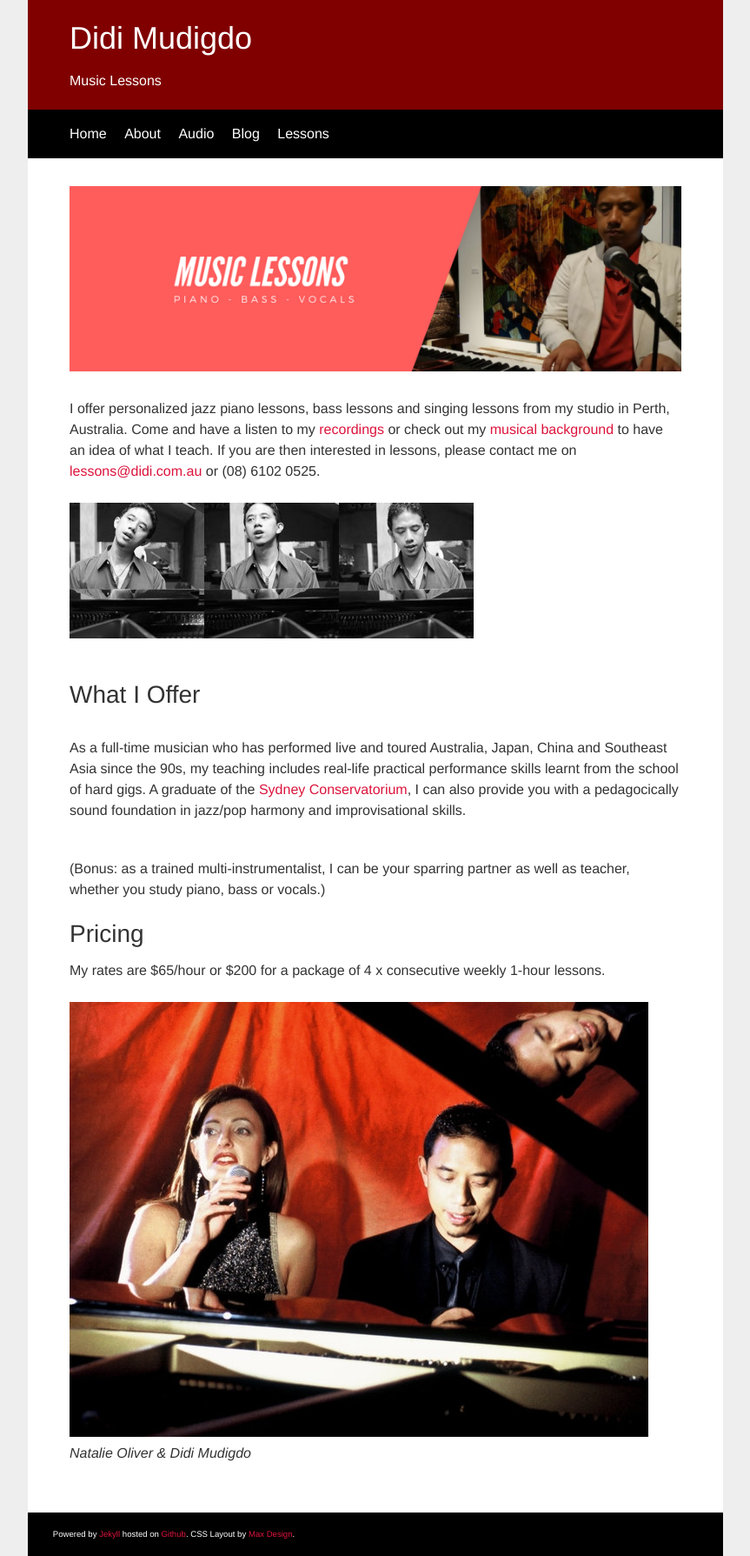
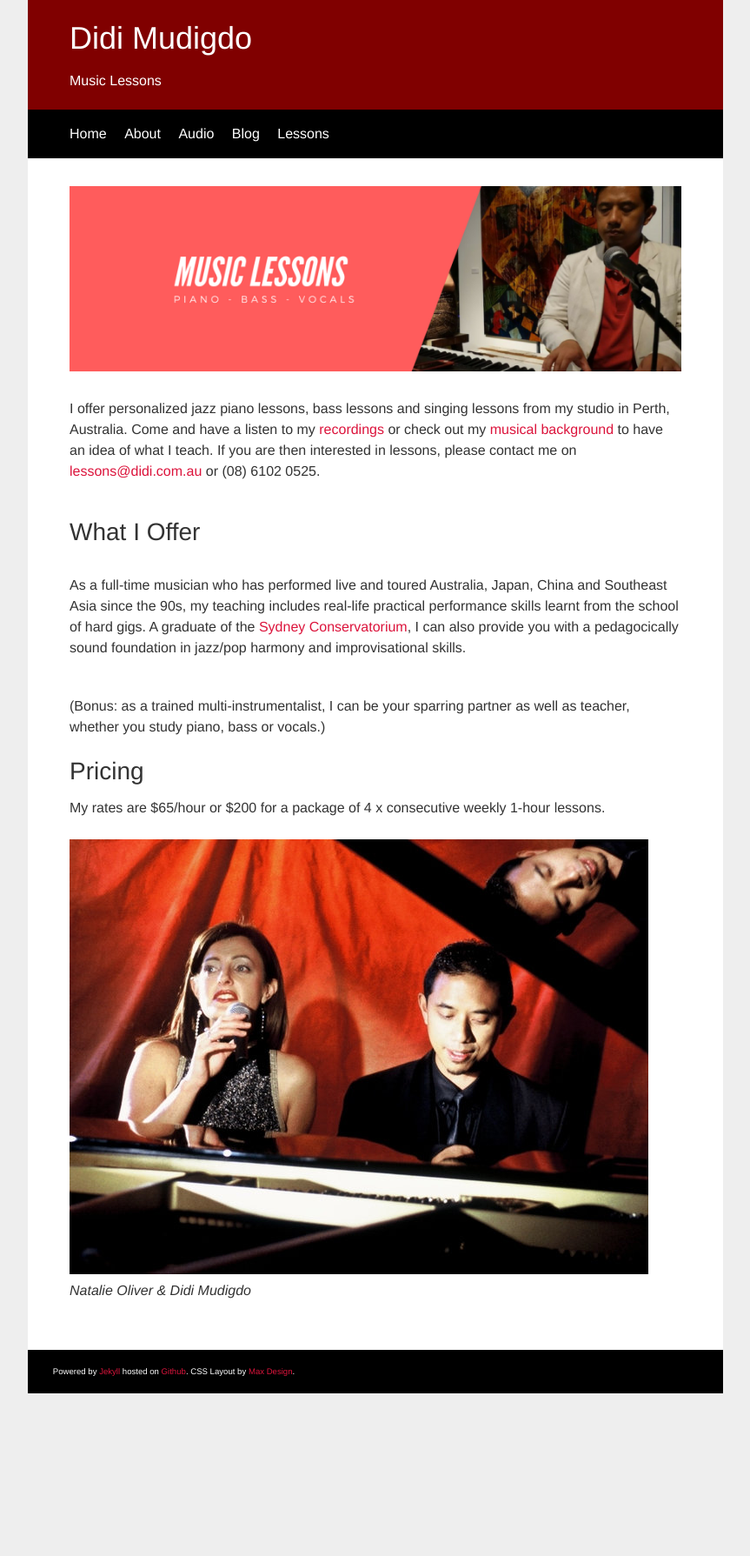
Before and after one commit to didijazz/didijazz.github.io, a Jekyll site: the page built from jazz-piano-lessons-perth/index.html, in a window 1280 px wide. Shown: the whole page at 87% size, without its empty margins (208-1071 px from the left). Built offline with Jekyll 4.4.1, drawn with Linux system fonts in a browser that asks for light colours; after the commit the page ends 1602 px from its top, so only the background shows below that.

Commit message:
updated lessons page

```diff
--- a/jazz-piano-lessons-perth/index.html
+++ b/jazz-piano-lessons-perth/index.html
@@ -7,8 +7,6 @@ description: Didi Mudigdo offers jazz piano lessons, bass lessons and singing le
 <p><img class=img-responsive src="/img/jazz-piano-lessons-perth.png" alt="Jazz Piano Lessons Perth"></p>
 
 <p>I offer personalized jazz piano lessons, bass lessons and singing lessons from my studio in Perth, Australia. Come and have a listen to my <a href="/audio/index.html">recordings</a> or check out my <a href="/about/index.html">musical background</a> to have an idea of what I teach. If you are then interested in lessons, please contact me on <a href="mailto:lessons@didi.com.au" target="_blank">lessons@didi.com.au</a> or (08) 6102 0525.</p>
-
-<p><img class=img-responsive src="/img/jazz-piano-lessons-perth.jpg" alt="Jazz Piano Lessons Perth"></p>
 
 <h2>What I Offer</h2>
 
```
